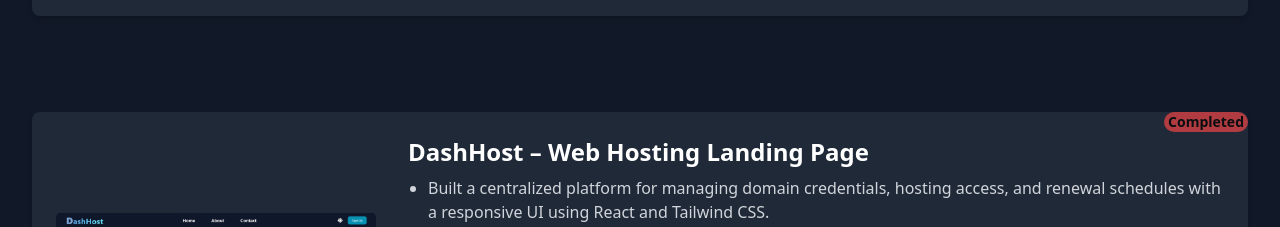
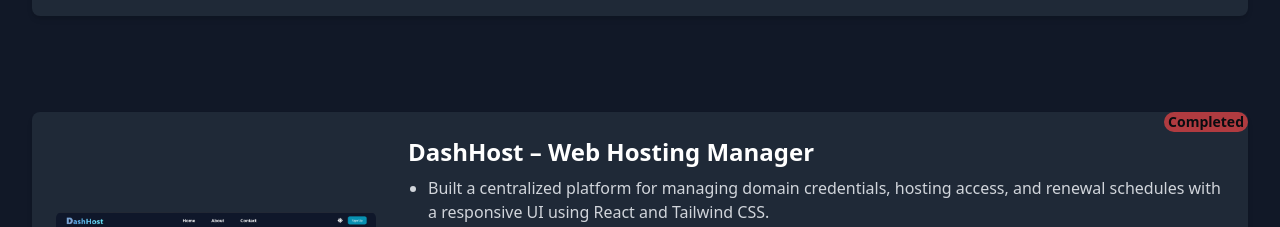
Before and after one commit to codezshubham/MyPorfolio, a React (Create React App) app: page / in a window 1280 px wide. Shown: the part 2740-2967 px from the top of the page. Built offline with nearby package versions, Linux system fonts and the light colour scheme.

Commit message:
Dashhost

```diff
--- a/src/Component/Project1.js
+++ b/src/Component/Project1.js
@@ -29,7 +29,7 @@
 
                     {/* Project Details */}
                     <div className="text-left">
-                        <h3 className="text-2xl font-bold text-white mb-2">DashHost – Web Hosting Landing Page</h3>
+                        <h3 className="text-2xl font-bold text-white mb-2">DashHost – Web Hosting Manager</h3>
 
                         {/* Status Badge */}
                         <div className="flex flex-row absolute top-0 right-0">
```
